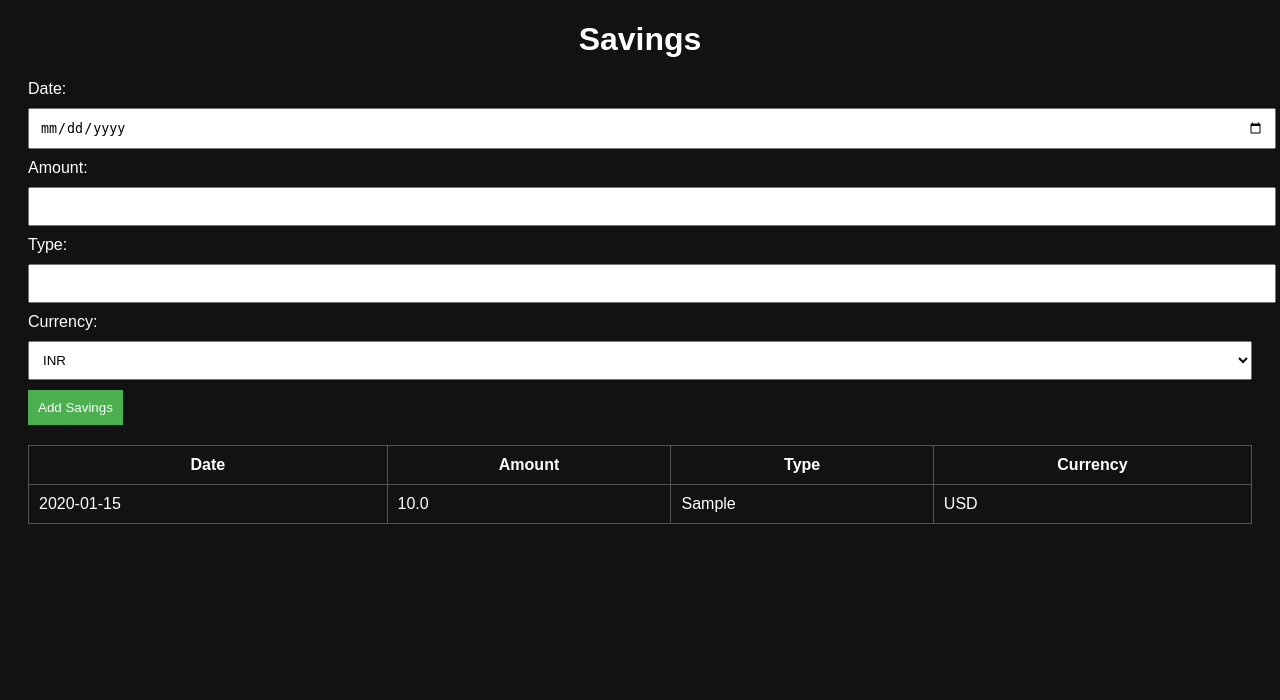
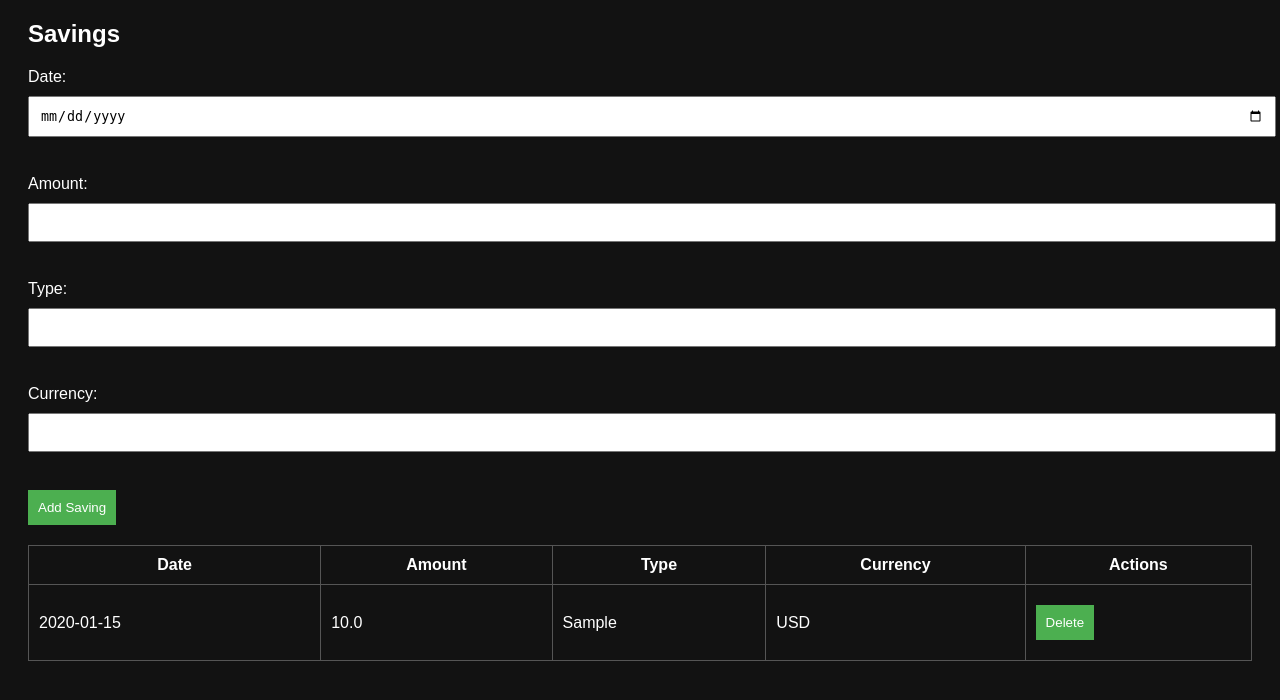
Before and after one commit to KeerthX/money_tracker, a Flask app: page /savings in a window 1280 px wide. Shown: the part 78-778 px from the top of the page. Run offline with Flask 3, Linux system fonts and the light colour scheme; tables that the repository leaves empty hold one stand-in row (values such as "Sample post").

Commit message:
Delete feature added

```diff
--- a/app.py
+++ b/app.py
@@ -50,6 +50,7 @@ def home():
     return render_template('home.html', total_income=total_income, total_savings=total_savings,
                            total_expenses=total_expenses, total_investments=total_investments)
 
+# Income routes
 @app.route('/income', methods=['GET', 'POST'])
 def income():
     if request.method == 'POST':
@@ -63,6 +64,14 @@ def income():
     incomes = Income.query.all()
     return render_template('income.html', incomes=incomes)
 
+@app.route('/income/delete/<int:id>', methods=['POST'])
+def delete_income(id):
+    income = Income.query.get_or_404(id)
+    db.session.delete(income)
+    db.session.commit()
+    return redirect(url_for('income'))
+
+# Investment routes
 @app.route('/investments', methods=['GET', 'POST'])
 def investments():
     if request.method == 'POST':
@@ -78,6 +87,14 @@ def investments():
     investments = Investment.query.all()
     return render_template('investments.html', investments=investments)
 
+@app.route('/investments/delete/<int:id>', methods=['POST'])
+def delete_investment(id):
+    investment = Investment.query.get_or_404(id)
+    db.session.delete(investment)
+    db.session.commit()
+    return redirect(url_for('investments'))
+
+# Savings routes
 @app.route('/savings', methods=['GET', 'POST'])
 def savings():
     if request.method == 'POST':
@@ -92,6 +109,14 @@ def savings():
     savings = Saving.query.all()
     return render_template('savings.html', savings=savings)
 
+@app.route('/savings/delete/<int:id>', methods=['POST'])
+def delete_saving(id):
+    saving = Saving.query.get_or_404(id)
+    db.session.delete(saving)
+    db.session.commit()
+    return redirect(url_for('savings'))
+
+# Expense routes
 @app.route('/expenses', methods=['GET', 'POST'])
 def expenses():
     if request.method == 'POST':
@@ -106,5 +131,12 @@ def expenses():
     expenses = Expense.query.all()
     return render_template('expenses.html', expenses=expenses)
 
+@app.route('/expenses/delete/<int:id>', methods=['POST'])
+def delete_expense(id):
+    expense = Expense.query.get_or_404(id)
+    db.session.delete(expense)
+    db.session.commit()
+    return redirect(url_for('expenses'))
+
 if __name__ == '__main__':
     app.run(debug=True)
--- a/templates/savings.html
+++ b/templates/savings.html
@@ -1,20 +1,17 @@
 {% extends 'base.html' %}
 
 {% block content %}
-<h1>Savings</h1>
+<h2>Savings</h2>
 <form method="POST">
     <label>Date:</label>
-    <input type="date" name="date" required>
+    <input type="date" name="date" required><br>
     <label>Amount:</label>
-    <input type="number" name="amount" step="0.01" required>
+    <input type="number" step="0.01" name="amount" required><br>
     <label>Type:</label>
-    <input type="text" name="type" required>
+    <input type="text" name="type" required><br>
     <label>Currency:</label>
-    <select name="currency">
-        <option value="INR">INR</option>
-        <option value="USD">USD</option>
-    </select>
-    <button type="submit">Add Savings</button>
+    <input type="text" name="currency" required><br>
+    <button type="submit">Add Saving</button>
 </form>
 
 <table>
@@ -24,6 +21,7 @@
             <th>Amount</th>
             <th>Type</th>
             <th>Currency</th>
+            <th>Actions</th>
         </tr>
     </thead>
     <tbody>
@@ -33,10 +31,13 @@
             <td>{{ saving.amount }}</td>
             <td>{{ saving.type }}</td>
             <td>{{ saving.currency }}</td>
+            <td>
+                <form action="{{ url_for('delete_saving', id=saving.id) }}" method="POST">
+                    <button type="submit">Delete</button>
+                </form>
+            </td>
         </tr>
         {% endfor %}
     </tbody>
 </table>
-<script src="https://cdn.jsdelivr.net/npm/chart.js"></script>
-
 {% endblock %}
```
Also changed, not shown: templates/expenses.html (+11 -10 lines), templates/income.html (+10 -9 lines), templates/investments.html (+12 -14 lines), instance/money_tracker.db.
